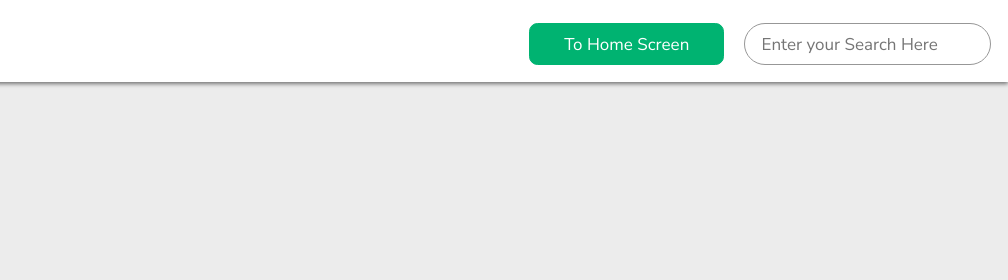
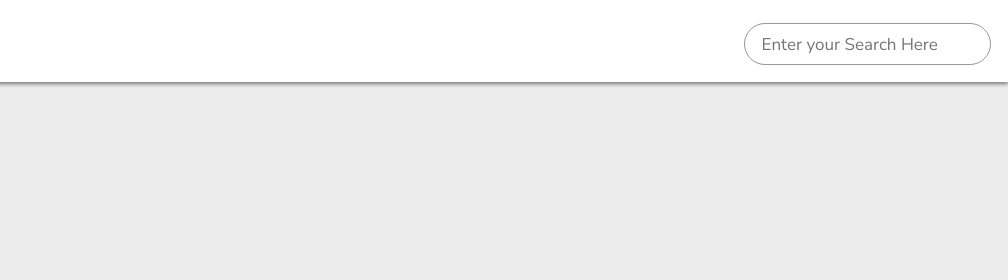
Before and after one commit to RecursiveThinking/recursive_thinking_website, a website: page layout.html in a window 1280 px wide. Shown: the top 280 px of the page, 272-1280 px from the left. Drawn offline with Linux system fonts and the light colour scheme.

Commit message:
RTW - layout html - this commit turns off HomeScreen button

```diff
--- a/layout.html
+++ b/layout.html
@@ -59,7 +59,7 @@
         <div class="cell cell-center headerOptionalNav">
             <div class="content cell-center">
                 <div class="searchBar">
-                    <a href="#home"><button class="btn btnFill greenNavButton homeNavButton">To Home Screen</button></a>
+                    <!-- <a href="#home"><button class="btn btnFill greenNavButton homeNavButton">To Home Screen</button></a> -->
                     <input class="input search" type="search" placeholder="Enter your Search Here">
                 </div>
             </div>
```
